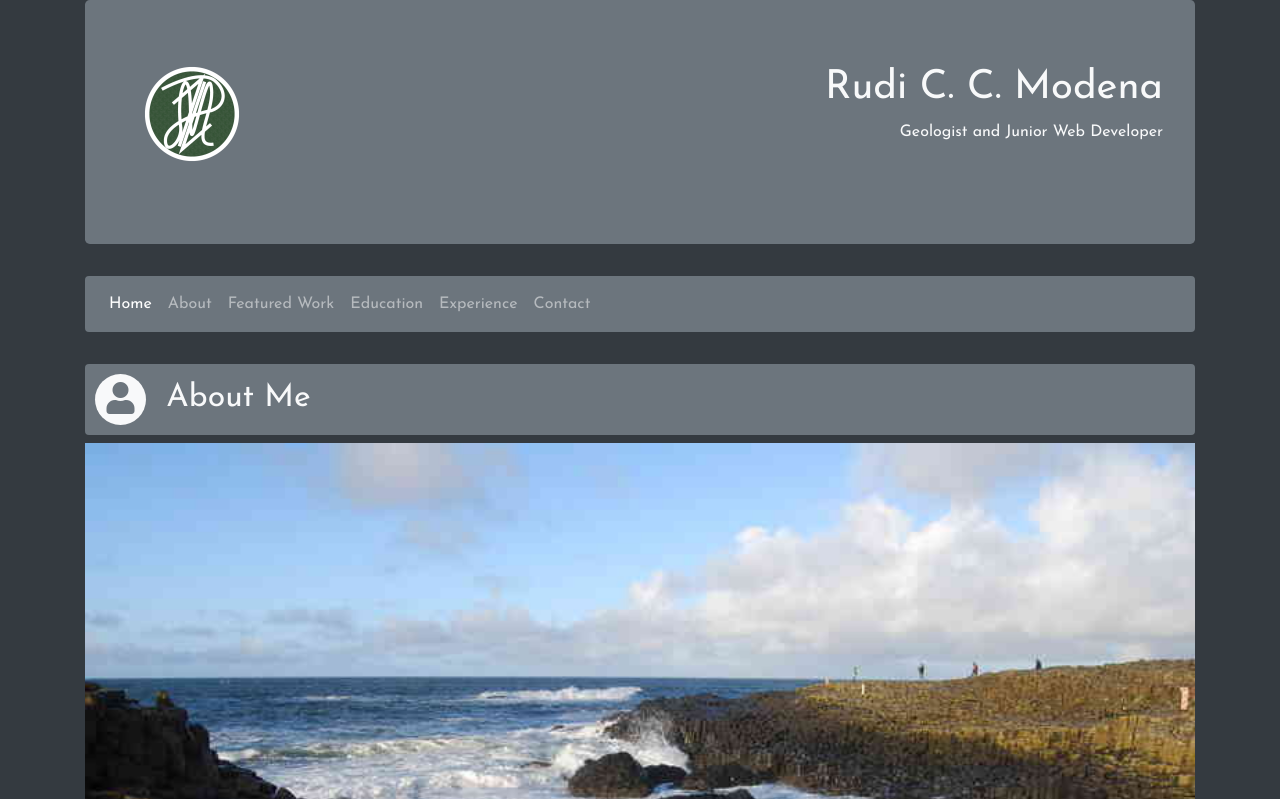
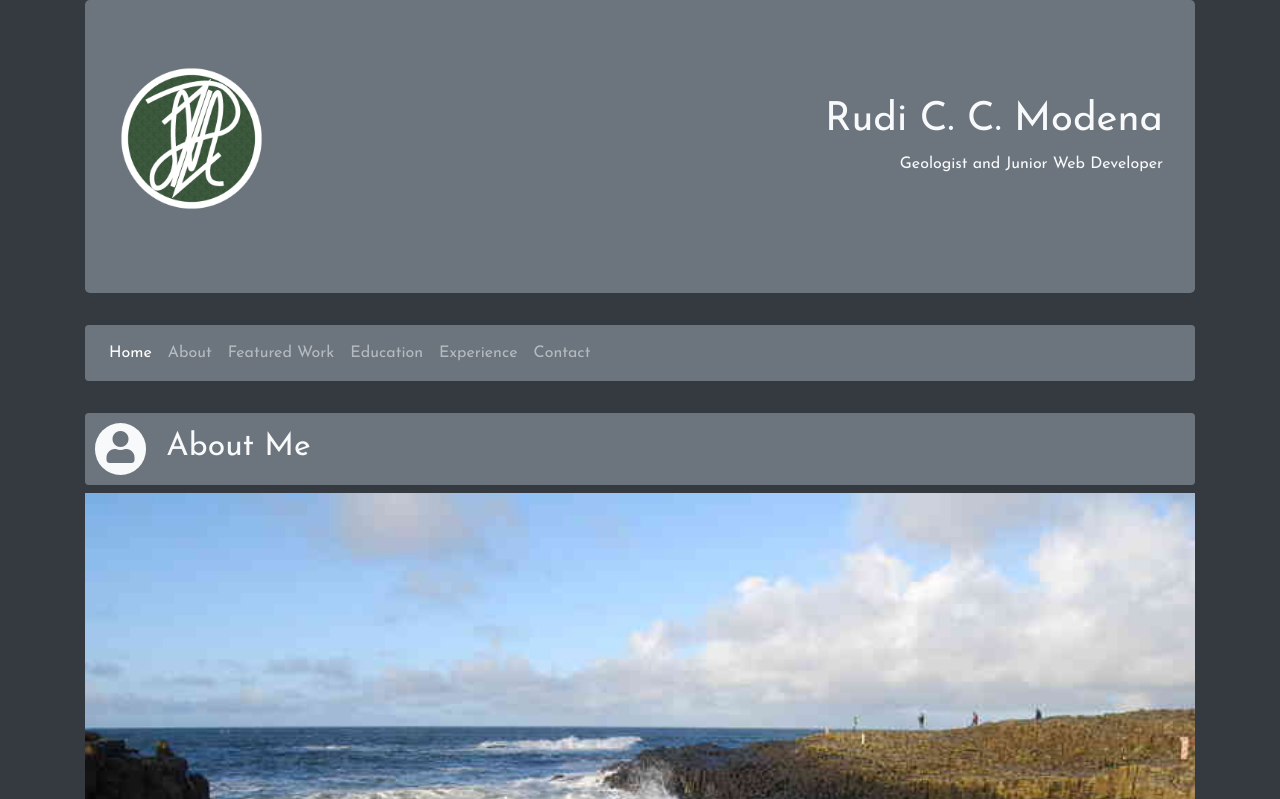
Before and after one commit to rccmodena/FSND_build_a_portfolio_site, a website: page index.html in a window 1280 px wide. Shown: the top 799 px of the page. Drawn offline with nearby package versions, Linux system fonts and the light colour scheme.

Commit message:
Updated styles

```diff
--- a/css/responsive.css
+++ b/css/responsive.css
@@ -1,8 +1,8 @@
-@media (max-width: 575px) {
-}
-
 @media (min-width: 768px) {
     .header-title {
         text-align: right;
     }
+    .experience-date{
+        text-align: right;
+    }
 }
--- a/css/styles.css
+++ b/css/styles.css
@@ -1,5 +1,10 @@
 body {
     font-family: 'Josefin Sans', sans-serif;
+}
+
+img {
+    max-width: 100%;
+    width: 100%;
 }
 
 .header-logo {
@@ -9,11 +14,15 @@ body {
 }
 
 .img-logo {
-    max-width: 100px;
+    max-width: 25vw;
 }
 
 .header-title {
     text-align: center;
+}
+
+.header-title-align {
+    margin-top: 2em;
 }
 
 .navbar {
@@ -53,11 +62,6 @@ body {
     margin-top: 30px;
 }
 
-img {
-    max-width: 100%;
-    width: 100%;
-}
-
 .website-footer {
     margin-top: 30px;
 }
```
